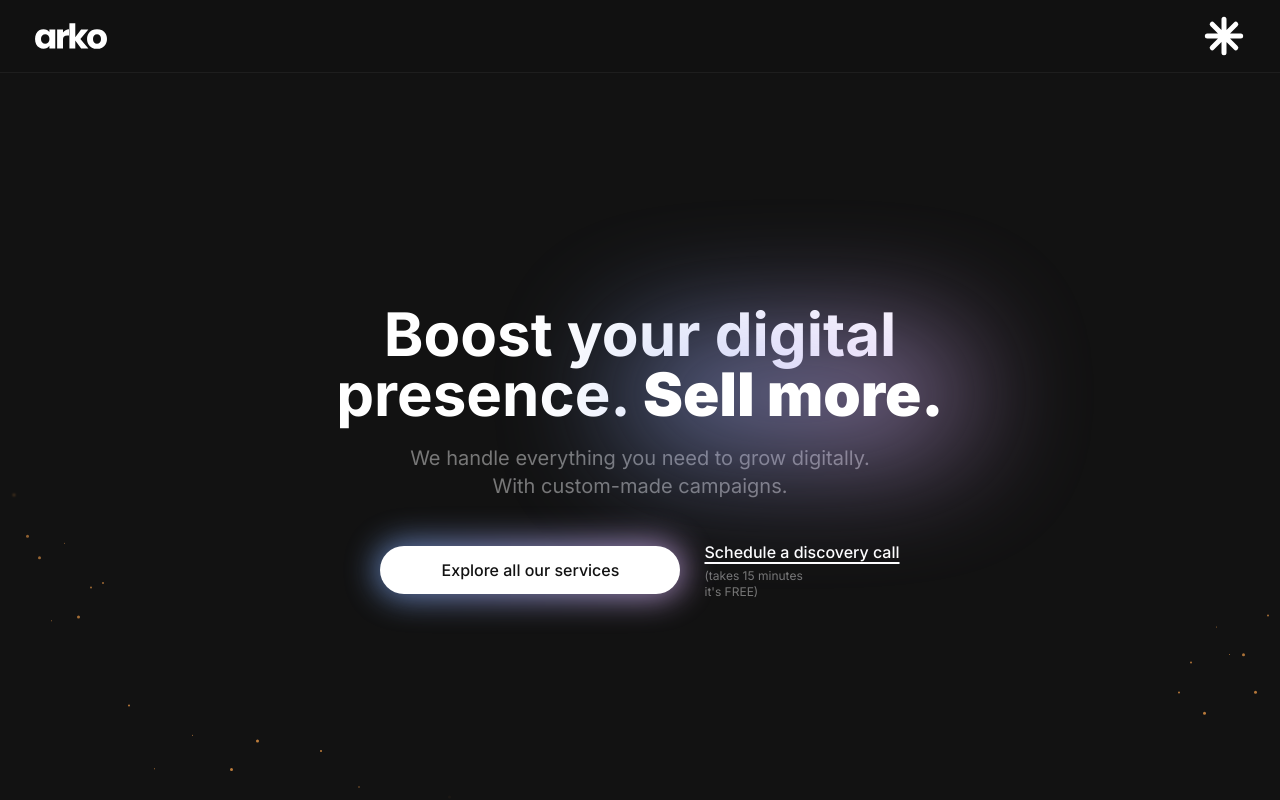
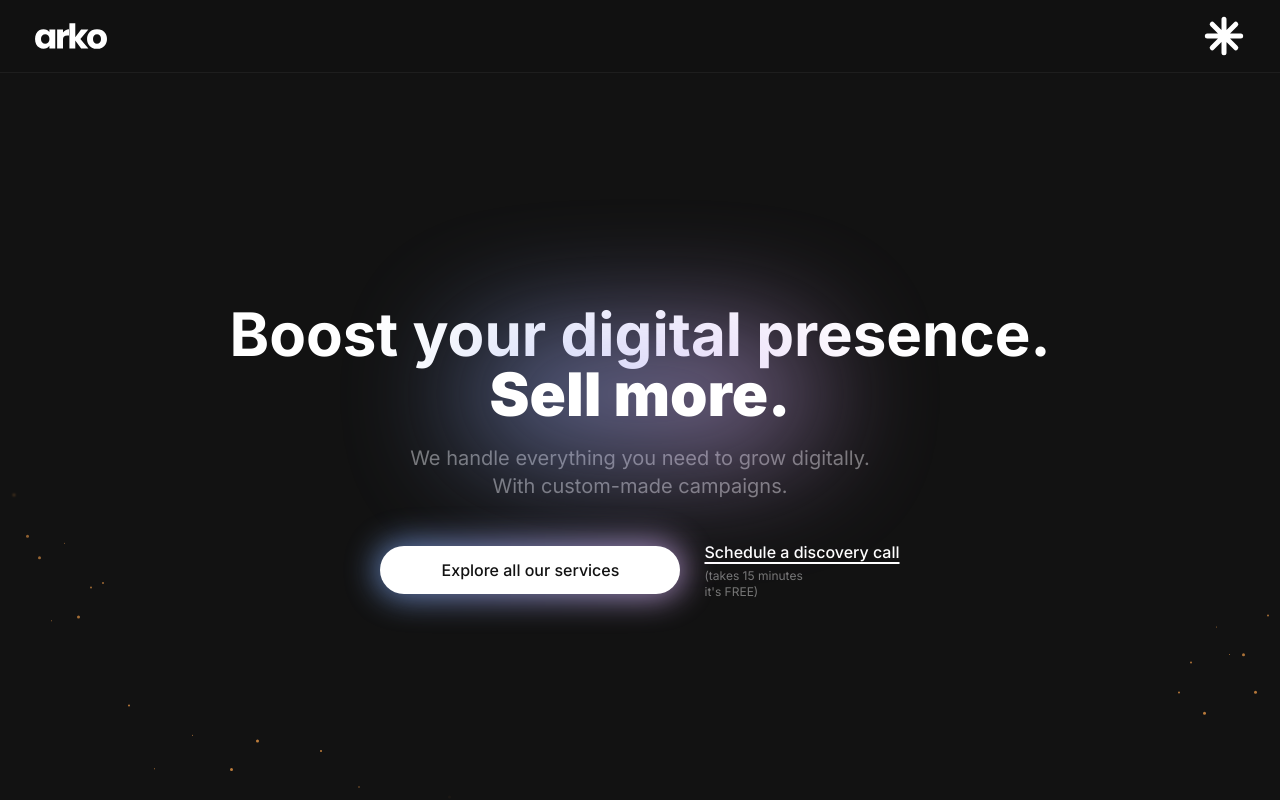
Before and after one commit to 3333444n/arkomkt, a Next.js app: page /en in a window 1280 px wide. Shown: the top 800 px of the page. Built offline with nearby package versions, Linux system fonts and the light colour scheme.

Commit message:
Fix padding for Hero component

```diff
--- a/components/sections/Hero.tsx
+++ b/components/sections/Hero.tsx
@@ -59,7 +59,7 @@ export default function Hero() {
     }));
 
     return (
-        <section id="home" className="py-15 px-10 md:px-60 md:py-40 lg:py-50 xl:py-60 w-full">
+        <section id="home" className="py-15 px-10 md:px-20 md:py-30 lg:py-50 xl:py-60 w-full">
             {/* Particles container - breaks out of section to span full viewport */}
             <div
                 className="absolute top-0 bottom-0 pointer-events-none"
```
